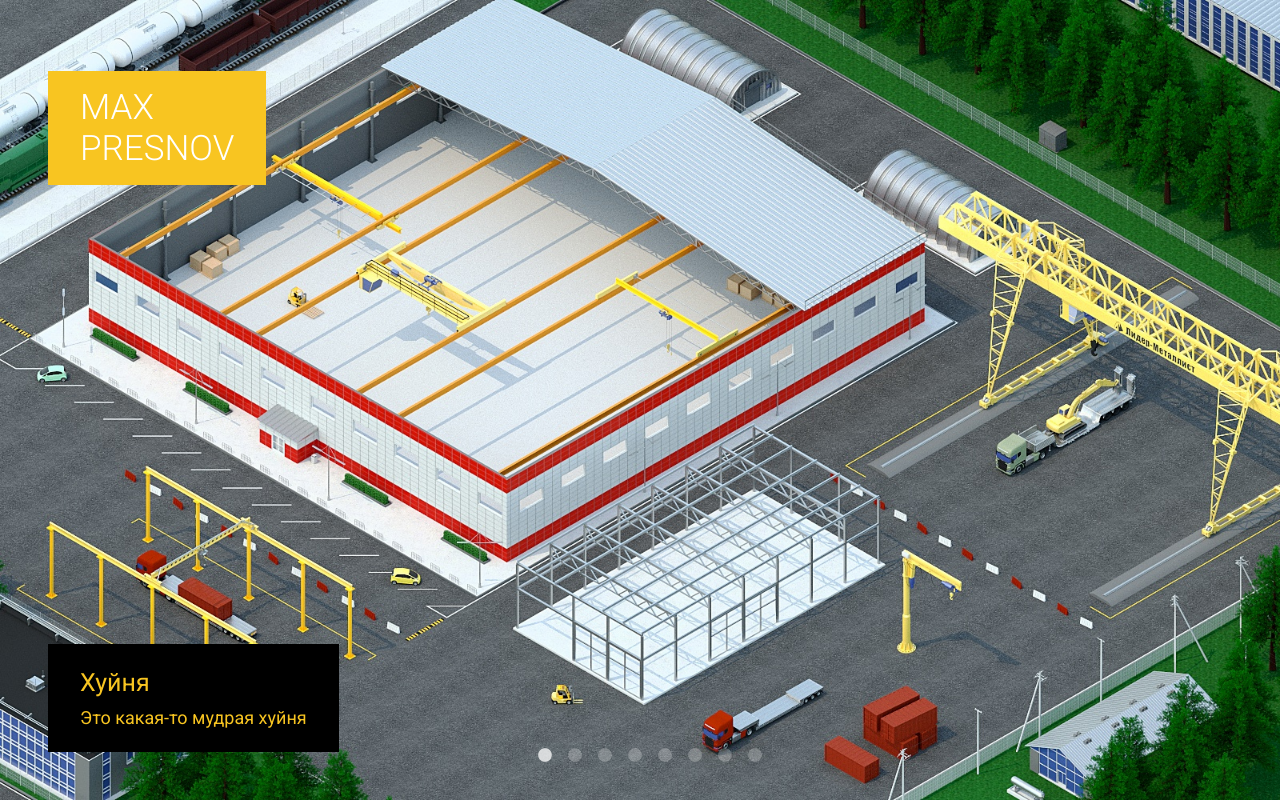
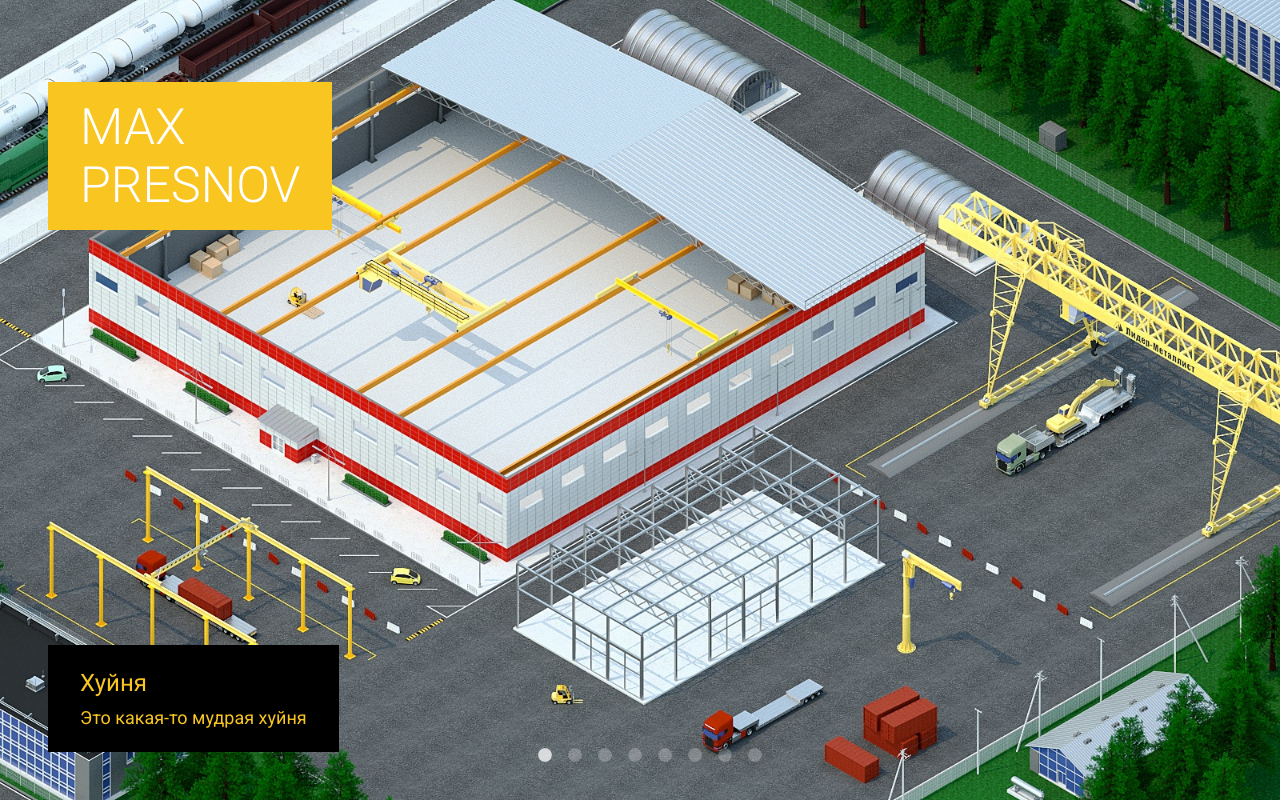
Before and after one commit to starcow/maxpresnov, a React (Create React App) app: page / in a window 1280 px wide. Built offline with nearby package versions, Linux system fonts and the light colour scheme.

Commit message:
Prinyato

```diff
--- a/src/Components/Slider/Slider.js
+++ b/src/Components/Slider/Slider.js
@@ -29,7 +29,7 @@ const Title = styled.h1`
   color: ${Colors.yellow};
   display: block;
   font-family: Roboto;
-  font-size: 25px;
+  font-size: 24px;
   font-weight: 500;
   margin-top: 0;
   margin-bottom: 10px;
@@ -51,7 +51,7 @@ const Logo = styled.h1`
   display: inline-flex;
   position: absolute;
   font-family: Roboto;
-  font-size: 35px;
+  font-size: 50px;
   top: 3rem;
   left: 3rem;
   text-transform: uppercase;
```
